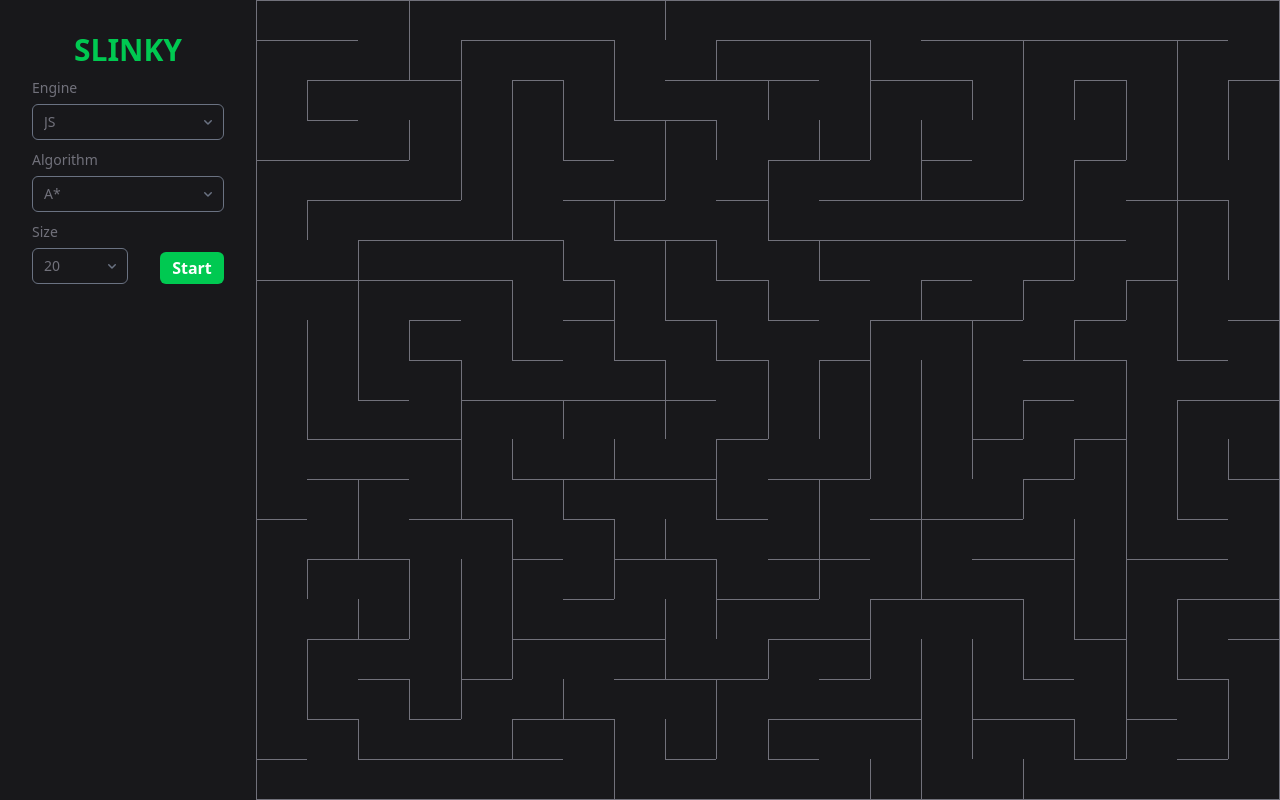
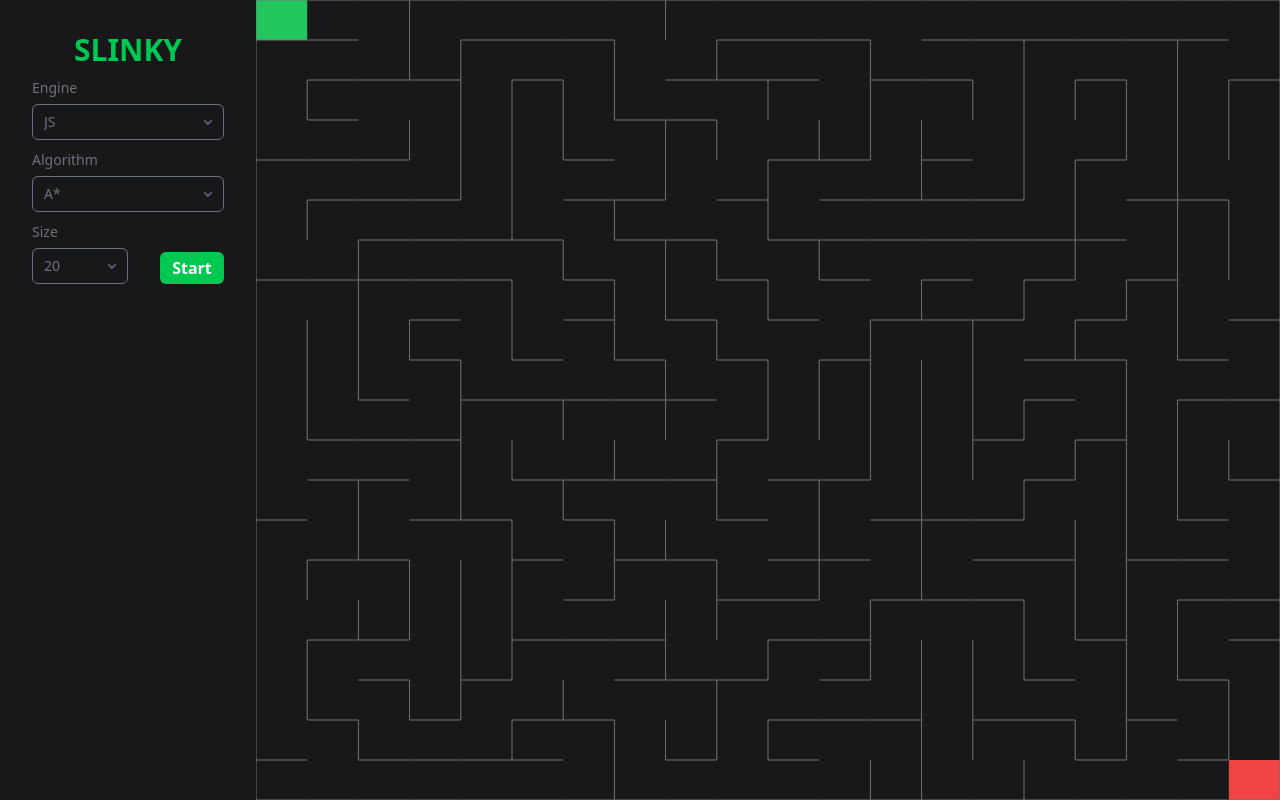
Before and after one commit to cocarmon/slinky, a React (Vite) app: page / in a window 1280 px wide. Built offline with nearby package versions, Linux system fonts and the light colour scheme.

Commit message:
switch to canvas based rendering for smoother transitions

```diff
--- a/src/App.tsx
+++ b/src/App.tsx
@@ -1,11 +1,11 @@
 import Sidebar from "@/components/layout/Sidebar"
-import GeneratedMaze from "./features/generation/GeneratedMaze"
+import Canvas from "./features/canvas/Canvas"
 
 function App() {
   return (
     <div className="flex h-screen">
       <Sidebar/>
-      <GeneratedMaze/>
+      <Canvas/>
     </div>
   )
 }
--- /dev/null
+++ b/src/features/canvas/Canvas.tsx
@@ -0,0 +1,77 @@
+import { useEffect, useRef } from 'react'
+import { generateMaze } from '@/utils/mazeGenerator';
+import { useMazeContext } from '@/context/MazeContext';
+
+export default function Canvas() {
+    const canvasRef = useRef<HTMLCanvasElement | null>(null);
+    const containerRef = useRef<HTMLDivElement | null>(null); // occupies the avaible screen space so we can calculate the canvas's space for responsiveness
+    const {options} = useMazeContext();
+    const grid = generateMaze(Number(options.size));
+
+    const draw  = (ctx:CanvasRenderingContext2D ) => {
+        const cellWidth = canvasRef.current.width / options.size;
+        const cellHeight = canvasRef.current.height / options.size;
+        // Starting Cell
+        ctx.fillStyle = '#22c55e';
+        ctx.fillRect(0, 0, cellWidth, cellHeight);
+        // End Cell
+        ctx.fillStyle = '#ef4444';
+        ctx.fillRect((grid[0].length - 1) * cellWidth, (grid.length-1) * cellHeight, cellWidth, cellHeight);
+
+        for (let row = 0; row < grid.length; row++) {
+            for (let col = 0; col < grid[row].length; col++) {
+                const xStart = col* cellWidth;
+                const xEnd = (col * cellWidth) + cellWidth;
+                const yStart = row * cellHeight;
+                const yEnd = (row * cellHeight) + cellHeight;
+
+                ctx.strokeStyle = '#71717a';
+                ctx.beginPath();
+                ctx.moveTo(xStart,yStart);
+
+                if (grid[row][col].walls.left) {
+                    ctx.lineTo(xStart,yEnd);
+                }
+                if (grid[row][col].walls.top) {
+                    ctx.moveTo(xStart,yStart);
+                    ctx.lineTo(xEnd,yStart);
+                }
+                // we only draw the left and top wall of each cell
+
+                // add right boudnary to last column
+                if(col == grid[row].length - 1) {
+                    ctx.moveTo(xEnd,yStart);
+                    ctx.lineTo(xEnd,yEnd);
+                }
+                // add bottom boundary to last row
+                if(row == grid.length - 1) {
+                    ctx.moveTo(xStart,yEnd);
+                    ctx.lineTo(xEnd,yEnd);
+                }
+
+                ctx.stroke()
+            };
+        };
+
+    };
+
+
+    useEffect(() => {
+        const canvas = canvasRef.current;
+        const container = containerRef.current;
+        if (!canvas || !container) return;
+        const { width, height } = container.getBoundingClientRect();
+        canvas.width = width;
+        canvas.height = height;
+        const ctx = canvas.getContext('2d');
+        draw(ctx!)
+
+    },[grid]);
+
+  return (
+    <div ref={containerRef} className="h-full w-full ">
+        <canvas ref={canvasRef} />
+    </div>
+
+  )
+}
--- a/src/features/generation/GeneratedMaze.tsx
+++ /dev/null
@@ -1,25 +0,0 @@
-import { useMazeContext } from '@/context/MazeContext';
-import { generateMaze } from '@/utils/mazeGenerator';
-
-export default function GeneratedMaze() {
-    const {options} = useMazeContext();
-    const grid = generateMaze(Number(options.size));
-    return (
-            <div
-                className="grid w-full h-full border-b border-r border-zinc-500"
-                style={{
-                    gridTemplateColumns: `repeat(${options.size}, 1fr)`,
-                    gridTemplateRows: `repeat(${options.size}, 1fr)`,
-                }}
-                >
-                {grid.flat().map((cell, i) => (
-                    <div key={i} className={`${
-                        cell.walls.top ? 'border-t border-zinc-500' : ''
-                      } ${
-                        cell.walls.left ? 'border-l border-zinc-500' : ''
-                      }`}
-                      ></div>
-                ))}
-            </div>
-    )
-}
```
